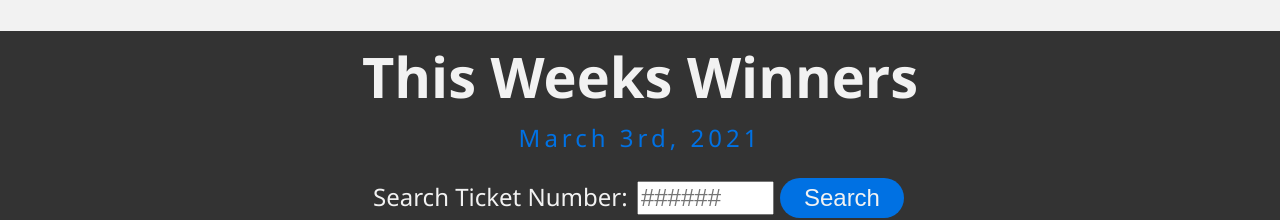
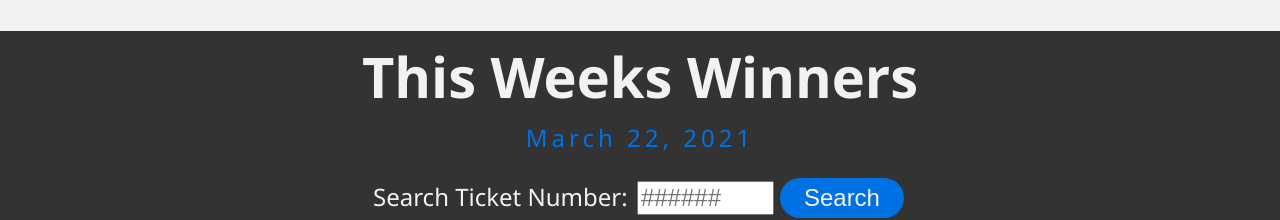
Before and after one commit to danolanater/digital-ocean-app, a React (Create React App) app: page / in a window 1280 px wide. Shown: the part 967-1187 px from the top of the page. Built offline with nearby package versions, Linux system fonts and the light colour scheme.

Commit message:
Update Winners.js

```diff
--- a/src/components/Winners.js
+++ b/src/components/Winners.js
@@ -32,7 +32,7 @@ function Winners() {
     return (
         <div className="winner-container" id="winners">
             <h1 className="winner-header">This Weeks Winners</h1>
-            <h3 className="winner-date">March 3rd, 2021</h3>
+            <h3 className="winner-date">March 22, 2021</h3>
             <form onSubmit={handleSubmit}>
                 <label>Search Ticket Number: </label>
                 <input name="ticketNumber" type="number" placeholder="######" min="100000" max="999999"></input>
```
